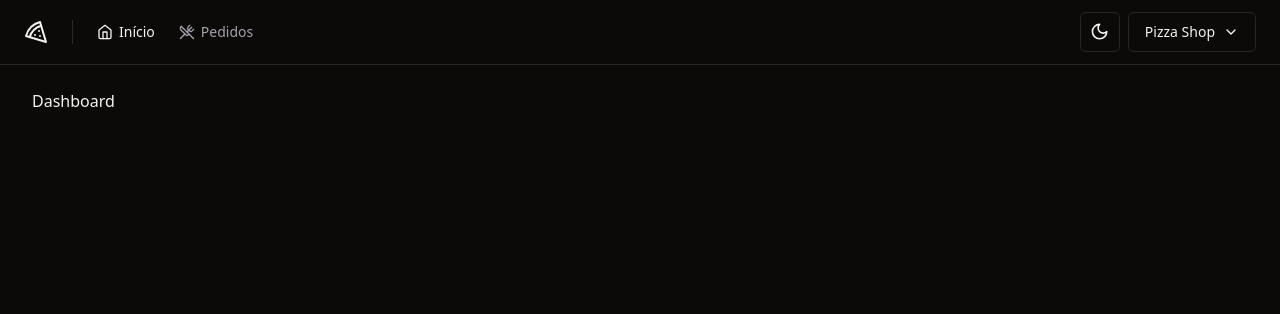
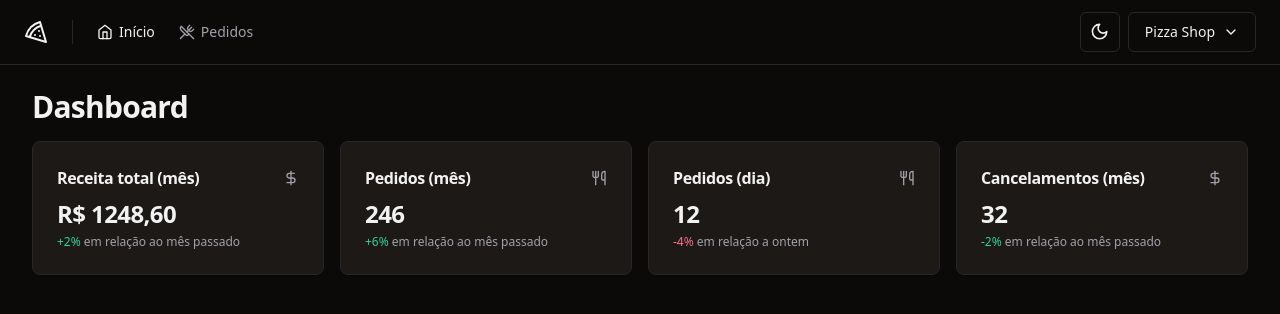
Before and after one commit to gcarniel/pizza-shop-web, a React (Vite) app: page / in a window 1280 px wide. Shown: the top 314 px of the page. Built offline with nearby package versions, Linux system fonts and the light colour scheme.

Commit message:
card components for metrics

```diff
--- /dev/null
+++ b/src/components/ui/card.tsx
@@ -0,0 +1,79 @@
+import * as React from 'react'
+
+import { cn } from '@/lib/utils'
+
+const Card = React.forwardRef<
+  HTMLDivElement,
+  React.HTMLAttributes<HTMLDivElement>
+>(({ className, ...props }, ref) => (
+  <div
+    ref={ref}
+    className={cn(
+      'rounded-lg border bg-card text-card-foreground shadow-sm',
+      className,
+    )}
+    {...props}
+  />
+))
+Card.displayName = 'Card'
+
+const CardHeader = React.forwardRef<
+  HTMLDivElement,
+  React.HTMLAttributes<HTMLDivElement>
+>(({ className, ...props }, ref) => (
+  <div
+    ref={ref}
+    className={cn('flex flex-col space-y-1.5 p-6', className)}
+    {...props}
+  />
+))
+CardHeader.displayName = 'CardHeader'
+
+const CardTitle = React.forwardRef<
+  HTMLParagraphElement,
+  React.HTMLAttributes<HTMLHeadingElement>
+>(({ className, ...props }, ref) => (
+  <h3
+    ref={ref}
+    className={cn(
+      'text-2xl font-semibold leading-none tracking-tight',
+      className,
+    )}
+    {...props}
+  />
+))
+CardTitle.displayName = 'CardTitle'
+
+const CardDescription = React.forwardRef<
+  HTMLParagraphElement,
+  React.HTMLAttributes<HTMLParagraphElement>
+>(({ className, ...props }, ref) => (
+  <p
+    ref={ref}
+    className={cn('text-sm text-muted-foreground', className)}
+    {...props}
+  />
+))
+CardDescription.displayName = 'CardDescription'
+
+const CardContent = React.forwardRef<
+  HTMLDivElement,
+  React.HTMLAttributes<HTMLDivElement>
+>(({ className, ...props }, ref) => (
+  <div ref={ref} className={cn('p-6 pt-0', className)} {...props} />
+))
+CardContent.displayName = 'CardContent'
+
+const CardFooter = React.forwardRef<
+  HTMLDivElement,
+  React.HTMLAttributes<HTMLDivElement>
+>(({ className, ...props }, ref) => (
+  <div
+    ref={ref}
+    className={cn('flex items-center p-6 pt-0', className)}
+    {...props}
+  />
+))
+CardFooter.displayName = 'CardFooter'
+
+export { Card, CardHeader, CardFooter, CardTitle, CardDescription, CardContent }
--- a/src/pages/app/dashboard.tsx
+++ /dev/null
@@ -1,10 +0,0 @@
-import { Helmet } from 'react-helmet-async'
-
-export function Dashboard() {
-  return (
-    <div>
-      <Helmet title="Dashboard" />
-      <h1>Dashboard</h1>
-    </div>
-  )
-}
--- /dev/null
+++ b/src/pages/app/dashboard/dashboard.tsx
@@ -0,0 +1,24 @@
+import { Helmet } from 'react-helmet-async'
+
+import { DayOrdersAmountCard } from './day-orders-amount-card'
+import { MonthCanceledOrdersAmountCard } from './month-canceled-orders-amount-card'
+import { MonthOrdersAmountCard } from './month-orders-amount-card'
+import { MonthRevenueCard } from './month-revenue-card'
+
+export function Dashboard() {
+  return (
+    <>
+      <Helmet title="Dashboard" />
+      <div className="flex flex-col gap-4">
+        <h1 className="text-3xl font-bold tracking-tight">Dashboard</h1>
+
+        <div className="grid grid-cols-4 gap-4">
+          <MonthRevenueCard />
+          <MonthOrdersAmountCard />
+          <DayOrdersAmountCard />
+          <MonthCanceledOrdersAmountCard />
+        </div>
+      </div>
+    </>
+  )
+}
--- /dev/null
+++ b/src/pages/app/dashboard/day-orders-amount-card.tsx
@@ -0,0 +1,21 @@
+import { Utensils } from 'lucide-react'
+
+import { Card, CardContent, CardHeader, CardTitle } from '@/components/ui/card'
+
+export function DayOrdersAmountCard() {
+  return (
+    <Card>
+      <CardHeader className="flex-row items-center justify-between space-y-0 pb-2">
+        <CardTitle className="text-base font-semibold">Pedidos (dia)</CardTitle>
+        <Utensils className="h-4 w-4 text-muted-foreground" />
+      </CardHeader>
+      <CardContent className="space-y-1">
+        <span className="text-2xl font-bold tracking-tight">12</span>
+        <p className="text-xs text-muted-foreground">
+          <span className="text-rose-500 dark:text-rose-400">-4%</span> em
+          relação a ontem
+        </p>
+      </CardContent>
+    </Card>
+  )
+}
--- /dev/null
+++ b/src/pages/app/dashboard/month-canceled-orders-amount-card.tsx
@@ -0,0 +1,23 @@
+import { DollarSign } from 'lucide-react'
+
+import { Card, CardContent, CardHeader, CardTitle } from '@/components/ui/card'
+
+export function MonthCanceledOrdersAmountCard() {
+  return (
+    <Card>
+      <CardHeader className="flex-row items-center justify-between space-y-0 pb-2">
+        <CardTitle className="text-base font-semibold">
+          Cancelamentos (mês)
+        </CardTitle>
+        <DollarSign className="h-4 w-4 text-muted-foreground" />
+      </CardHeader>
+      <CardContent className="space-y-1">
+        <span className="text-2xl font-bold tracking-tight">32</span>
+        <p className="text-xs text-muted-foreground">
+          <span className="text-emerald-500 dark:text-emerald-400">-2%</span> em
+          relação ao mês passado
+        </p>
+      </CardContent>
+    </Card>
+  )
+}
--- /dev/null
+++ b/src/pages/app/dashboard/month-orders-amount-card.tsx
@@ -0,0 +1,21 @@
+import { Utensils } from 'lucide-react'
+
+import { Card, CardContent, CardHeader, CardTitle } from '@/components/ui/card'
+
+export function MonthOrdersAmountCard() {
+  return (
+    <Card>
+      <CardHeader className="flex-row items-center justify-between space-y-0 pb-2">
+        <CardTitle className="text-base font-semibold">Pedidos (mês)</CardTitle>
+        <Utensils className="h-4 w-4 text-muted-foreground" />
+      </CardHeader>
+      <CardContent className="space-y-1">
+        <span className="text-2xl font-bold tracking-tight">246</span>
+        <p className="text-xs text-muted-foreground">
+          <span className="text-emerald-500 dark:text-emerald-400">+6%</span> em
+          relação ao mês passado
+        </p>
+      </CardContent>
+    </Card>
+  )
+}
--- /dev/null
+++ b/src/pages/app/dashboard/month-revenue-card.tsx
@@ -0,0 +1,23 @@
+import { DollarSign } from 'lucide-react'
+
+import { Card, CardContent, CardHeader, CardTitle } from '@/components/ui/card'
+
+export function MonthRevenueCard() {
+  return (
+    <Card>
+      <CardHeader className="flex-row items-center justify-between space-y-0 pb-2">
+        <CardTitle className="text-base font-semibold">
+          Receita total (mês)
+        </CardTitle>
+        <DollarSign className="h-4 w-4 text-muted-foreground" />
+      </CardHeader>
+      <CardContent className="space-y-1">
+        <span className="text-2xl font-bold tracking-tight">R$ 1248,60</span>
+        <p className="text-xs text-muted-foreground">
+          <span className="text-emerald-500 dark:text-emerald-400">+2%</span> em
+          relação ao mês passado
+        </p>
+      </CardContent>
+    </Card>
+  )
+}
--- a/src/routes.tsx
+++ b/src/routes.tsx
@@ -2,7 +2,7 @@
 
 import { AppLayout } from './pages/_layouts/app'
 import { AuthLayout } from './pages/_layouts/auth'
-import { Dashboard } from './pages/app/dashboard'
+import { Dashboard } from './pages/app/dashboard/dashboard'
 import { Orders } from './pages/app/orders/orders'
 import { SignIn } from './pages/auth/sign-in'
 import { SignUp } from './pages/auth/sign-up'
```
